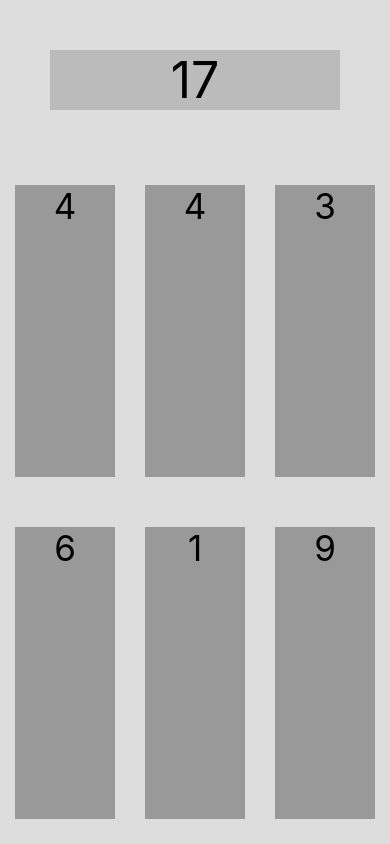
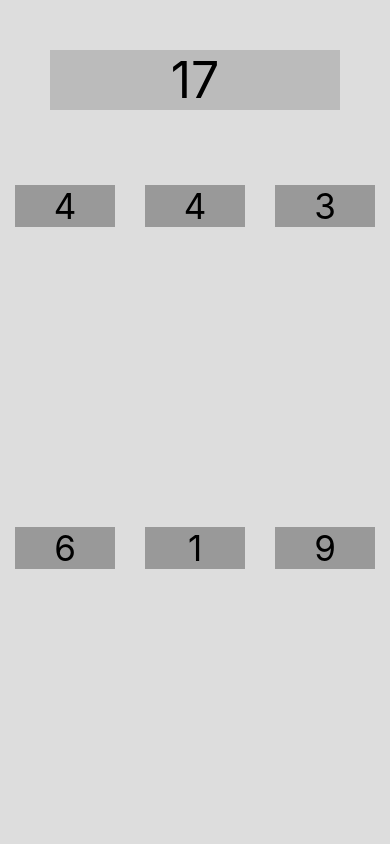
Before and after one commit to Abhiek187/TargetSum, a React Native app: screen / in a window 390 px wide. Built offline with nearby package versions, Linux system fonts and the light colour scheme.

Commit message:
Select numbers and make them disabled

```diff
--- a/src/components/App.js
+++ b/src/components/App.js
@@ -1,5 +1,5 @@
-import { StatusBar } from 'expo-status-bar';
-import React from 'react';
+import { StatusBar } from "expo-status-bar";
+import React from "react";
 import Game from "./Game";
 
 export default function App() {
--- a/src/components/Game.js
+++ b/src/components/Game.js
@@ -1,28 +1,44 @@
-import { StatusBar } from 'expo-status-bar';
-import React from 'react';
+import { StatusBar } from "expo-status-bar";
+import React, { useState, useMemo } from "react";
 import PropTypes from "prop-types";
-import { StyleSheet, Text, View } from 'react-native';
+import { StyleSheet, Text, View } from "react-native";
+import RandomNumber from "./RandomNumber";
 
 export default function Game({ randomNumberCount }) {
+  const [selectedNumbers, setSelectedNumbers] = useState([]);
+
   // Generate a random number between min (inclusive) and max (non-inclusive)
   const getRandomNumber = (min, max) => min + Math.floor((max - min) * Math.random());
 
-  // Initialize array of randomNumberCount items
-  const randomNumbers = Array
-    .from({ length: randomNumberCount })
-    .map(() => getRandomNumber(1, 11));
+  // Initialize array of randomNumberCount items (don't change after every re-render)
+  const randomNumbers = useMemo(() =>
+    Array.from({ length: randomNumberCount }).map(() => getRandomNumber(1, 11))
+  , [randomNumberCount]);
   // Set the target to be the sum of four random numbers in the array
-  const target = randomNumbers
-    .slice(0, randomNumberCount - 2)
-    .reduce((acc, curr) => acc + curr, 0);
+  const target = useMemo(() =>
+    randomNumbers.slice(0, randomNumberCount - 2).reduce((acc, curr) => acc + curr, 0)
+  , [randomNumbers, randomNumberCount]);
   // TODO: Shuffle the random numbers
+
+  // Check if the number is present in selectedNumbers array
+  const isNumberSelected = numberIndex => selectedNumbers.indexOf(numberIndex) >= 0;
+
+  const selectNumber = numberIndex => {
+    setSelectedNumbers([...selectedNumbers, numberIndex]);
+  };
 
   return (
     <View style={styles.container}>
       <Text style={styles.target}>{target}</Text>
       <View style={styles.randomContainer}>
         {randomNumbers.map((randomNumber, index) =>
-          <Text key={index} style={styles.random}>{randomNumber}</Text>
+          <RandomNumber
+            key={index}
+            id={index}
+            number={randomNumber}
+            isDisabled={isNumberSelected(index)}
+            onPress={selectNumber}
+          />
         )}
       </View>
       <StatusBar style="auto" />
@@ -52,14 +68,5 @@ const styles = StyleSheet.create({
     flexDirection: "row",
     flexWrap: "wrap",
     justifyContent: "space-around"
-  },
-
-  random: {
-    backgroundColor: "#999",
-    width: 100,
-    marginHorizontal: 15,
-    marginVertical: 25,
-    fontSize: 35,
-    textAlign: "center"
   }
 });
--- /dev/null
+++ b/src/components/RandomNumber.js
@@ -0,0 +1,37 @@
+import React from "react";
+import PropTypes from "prop-types";
+import { StyleSheet, Text, TouchableOpacity } from "react-native";
+
+export default function RandomNumber({ id, number, isDisabled, onPress }) {
+  const handlePress = () => {
+    onPress(id);
+  };
+
+  return (
+    <TouchableOpacity onPress={handlePress}>
+      <Text style={[styles.random, isDisabled && styles.disabled]}>{number}</Text>
+    </TouchableOpacity>
+  );
+};
+
+RandomNumber.propTypes = {
+  id: PropTypes.number.isRequired,
+  number: PropTypes.number.isRequired,
+  isDisabled: PropTypes.bool.isRequired,
+  onPress: PropTypes.func.isRequired
+};
+
+const styles = StyleSheet.create({
+  random: {
+    backgroundColor: "#999",
+    width: 100,
+    marginHorizontal: 15,
+    marginVertical: 25,
+    fontSize: 35,
+    textAlign: "center",
+  },
+
+  disabled: {
+    opacity: 0.3
+  }
+})
```
